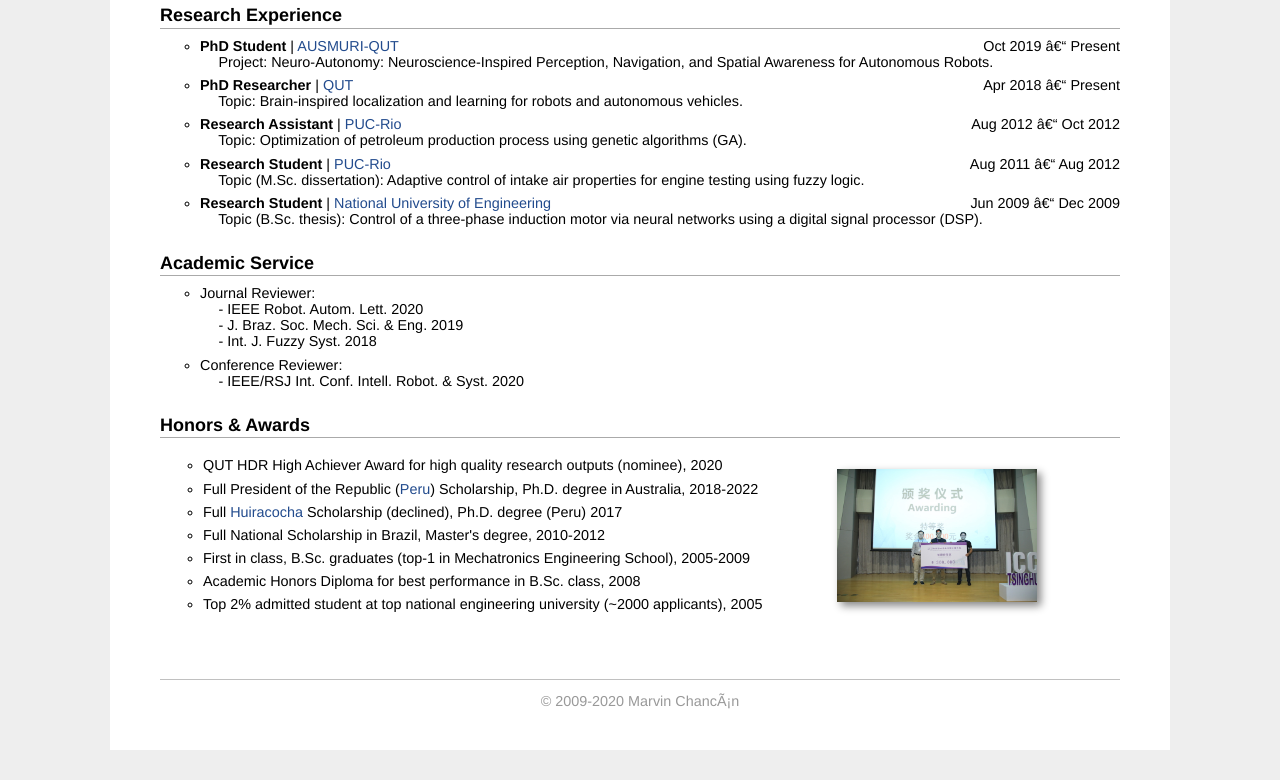
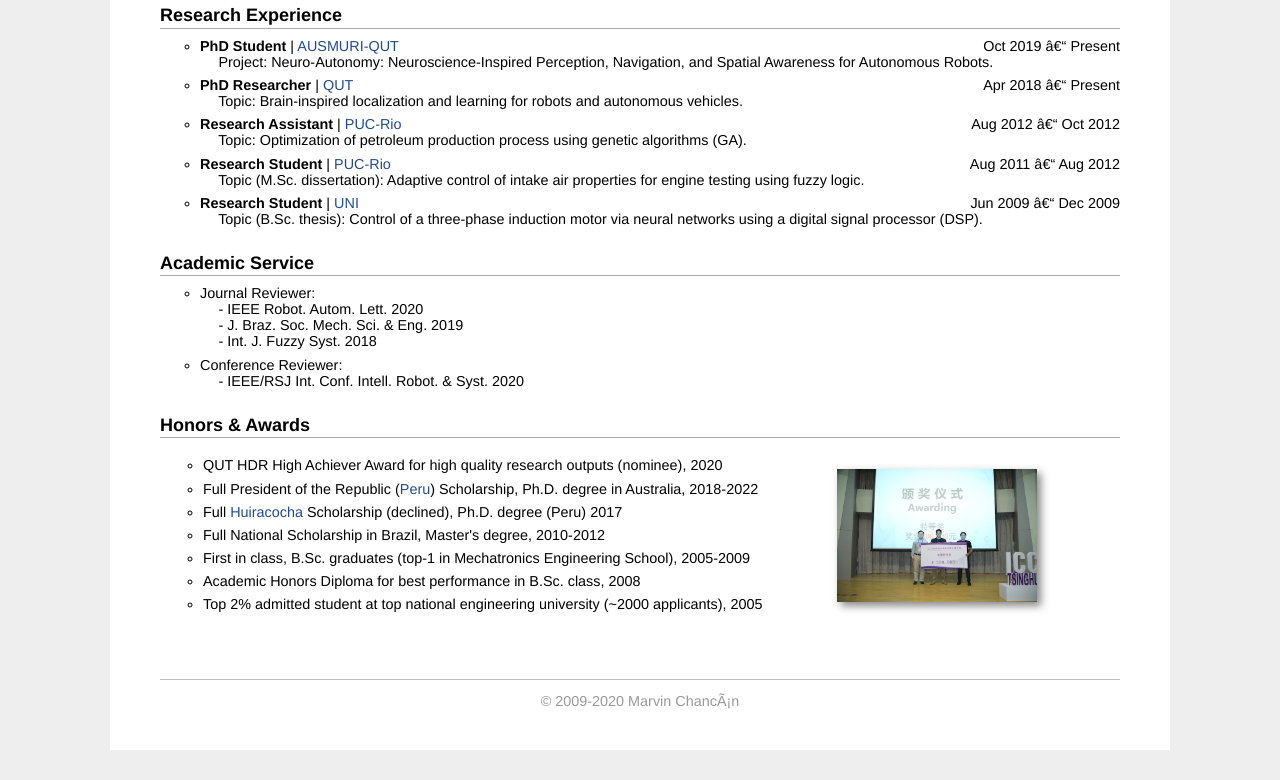
Before and after one commit to mchancan/mchancan.github.io, a Jekyll site: the page built from index.html, in a window 1280 px wide. Shown: the part 1223-2003 px from the top of the page. Built offline with Jekyll 4.4.1, drawn with Linux system fonts in a browser that asks for light colours; comment, search, counter and statistics services are not loaded.

Commit message:
Update index.html

```diff
--- a/index.html
+++ b/index.html
@@ -122,7 +122,7 @@ title: Marvin's Homepage
 		&emsp; Topic: Optimization of petroleum production process using genetic algorithms (GA).</li>
 	<li><b>Research Student</b> | <a href="http://www.puc-rio.br/english/">PUC-Rio</a> <div style="float:right; text-align:right">Aug 2011 – Aug 2012</div><br>
 		&emsp; Topic (M.Sc. dissertation): Adaptive control of intake air properties for engine testing using fuzzy logic.</li>
-	<li><b>Research Student</b> | <a href="https://en.wikipedia.org/wiki/National_University_of_Engineering">National University of Engineering</a> <div style="float:right; text-align:right">Jun 2009 – Dec 2009</div><br>
+	<li><b>Research Student</b> | <a href="https://en.wikipedia.org/wiki/National_University_of_Engineering">UNI</a> <div style="float:right; text-align:right">Jun 2009 – Dec 2009</div><br>
 		&emsp; Topic (B.Sc. thesis): Control of a three-phase induction motor via neural networks using a digital signal processor (DSP).</li>
 </ul>
 
```
